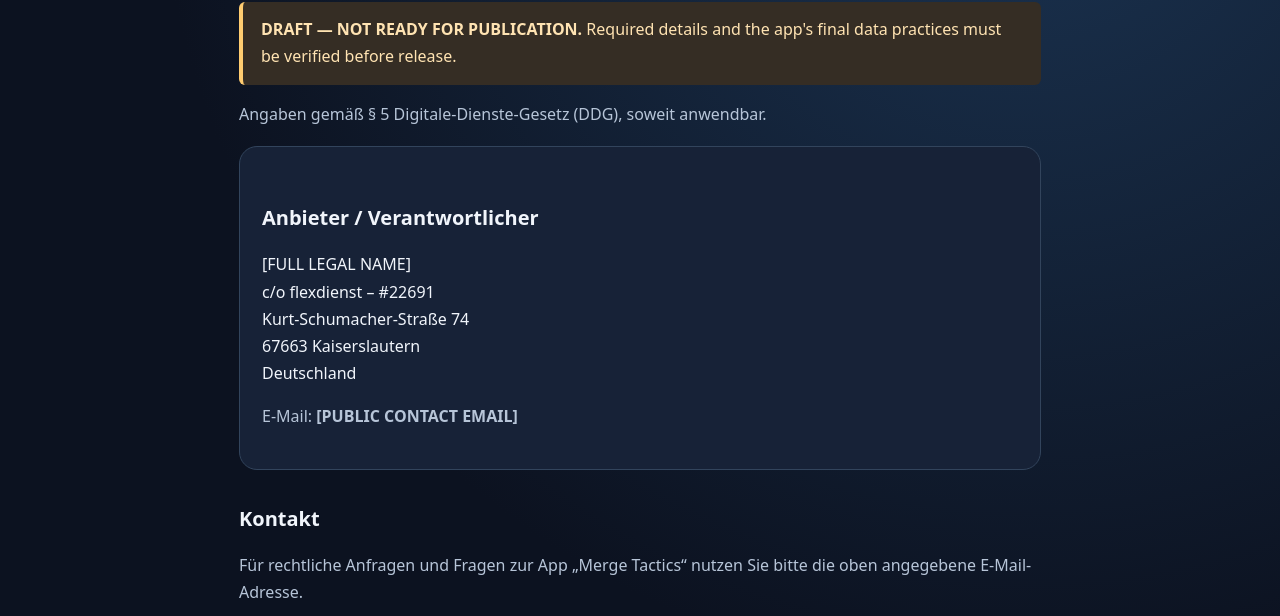
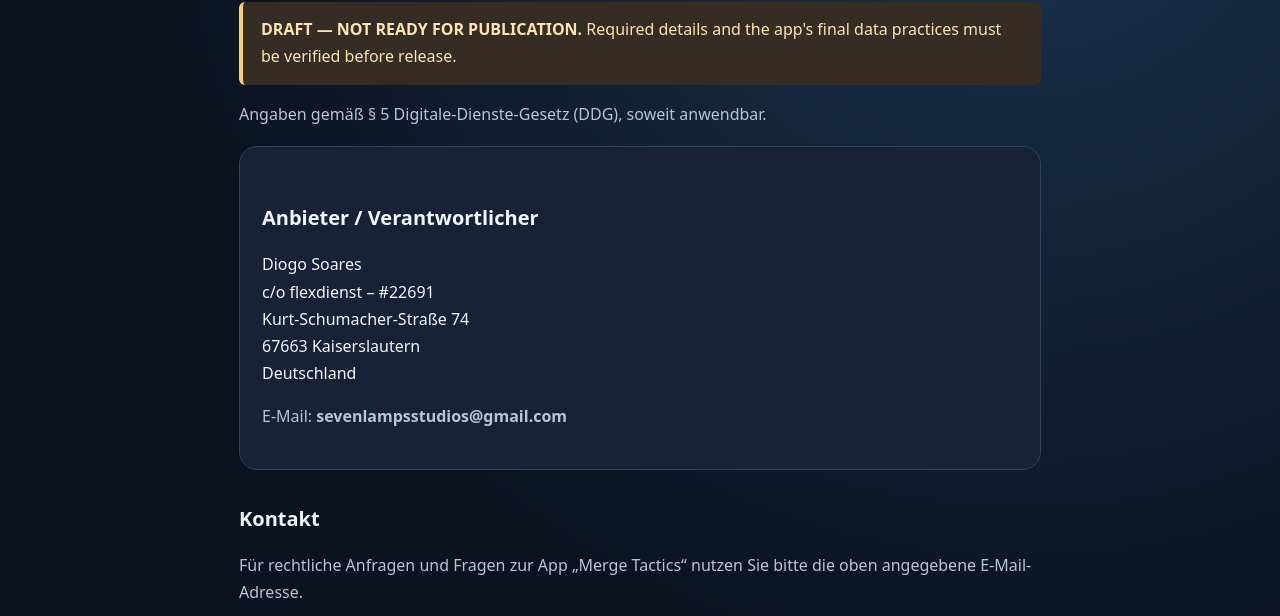
Before and after one commit to Vingator/merge-tactics-legal, a plain HTML site: page impressum.html in a window 1280 px wide. Shown: the part 184-800 px from the top of the page. Drawn offline with Linux system fonts and the light colour scheme.

Commit message:
Add confirmed legal name and contact email to impressum.html

```diff
--- a/impressum.html
+++ b/impressum.html
@@ -1,5 +1,5 @@
-<!doctype html><html lang="en"><head><meta charset="utf-8"><meta name="viewport" content="width=device-width,initial-scale=1"><meta name="robots" content="noindex,nofollow"><title>Impressum | Merge Tactics</title><link rel="stylesheet" href="style.css"></head><body><header><a class="brand" href="index.html">✦ MERGE TACTICS</a><nav aria-label="Main navigation"><a href="index.html">Home</a><a href="impressum.html">Impressum</a><a href="privacy.html">Privacy Policy</a></nav></header><main><h1>Impressum</h1><div class="notice" role="status"><strong>DRAFT — NOT READY FOR PUBLICATION.</strong> Required details and the app's final data practices must be verified before release.</div><p>Angaben gemäß § 5 Digitale-Dienste-Gesetz (DDG), soweit anwendbar.</p><section class="panel"><h2>Anbieter / Verantwortlicher</h2><address>[FULL LEGAL NAME]
+<!doctype html><html lang="en"><head><meta charset="utf-8"><meta name="viewport" content="width=device-width,initial-scale=1"><meta name="robots" content="noindex,nofollow"><title>Impressum | Merge Tactics</title><link rel="stylesheet" href="style.css"></head><body><header><a class="brand" href="index.html">✦ MERGE TACTICS</a><nav aria-label="Main navigation"><a href="index.html">Home</a><a href="impressum.html">Impressum</a><a href="privacy.html">Privacy Policy</a></nav></header><main><h1>Impressum</h1><div class="notice" role="status"><strong>DRAFT — NOT READY FOR PUBLICATION.</strong> Required details and the app's final data practices must be verified before release.</div><p>Angaben gemäß § 5 Digitale-Dienste-Gesetz (DDG), soweit anwendbar.</p><section class="panel"><h2>Anbieter / Verantwortlicher</h2><address>Diogo Soares
 c/o flexdienst – #22691
 Kurt-Schumacher-Straße 74
 67663 Kaiserslautern
-Deutschland</address><p>E-Mail: <strong>[PUBLIC CONTACT EMAIL]</strong></p></section><h2>Kontakt</h2><p>Für rechtliche Anfragen und Fragen zur App „Merge Tactics“ nutzen Sie bitte die oben angegebene E-Mail-Adresse.</p><h2>Weitere Pflichtangaben</h2><p>Gegebenenfalls sind weitere gesetzlich vorgeschriebene Angaben (z. B. Registereintrag, Umsatzsteuer-Identifikationsnummer, Wirtschafts-Identifikationsnummer oder berufsrechtliche Angaben) zu ergänzen, sofern sie auf den Anbieter zutreffen.</p><h2>Hinweis</h2><p>Die genannte Anschrift ist eine Zustell- und Impressumsadresse. Vor Veröffentlichung ist zu prüfen, ob sie für die konkrete Tätigkeit und die anwendbaren gesetzlichen Anforderungen ausreicht.</p></main><footer>Merge Tactics · <a href="impressum.html">Impressum</a> · <a href="privacy.html">Privacy Policy</a></footer></body></html>
+Deutschland</address><p>E-Mail: <strong>sevenlampsstudios@gmail.com</strong></p></section><h2>Kontakt</h2><p>Für rechtliche Anfragen und Fragen zur App „Merge Tactics“ nutzen Sie bitte die oben angegebene E-Mail-Adresse.</p><h2>Weitere Pflichtangaben</h2><p>Gegebenenfalls sind weitere gesetzlich vorgeschriebene Angaben (z. B. Registereintrag, Umsatzsteuer-Identifikationsnummer, Wirtschafts-Identifikationsnummer oder berufsrechtliche Angaben) zu ergänzen, sofern sie auf den Anbieter zutreffen.</p><h2>Hinweis</h2><p>Die genannte Anschrift ist eine Zustell- und Impressumsadresse. Vor Veröffentlichung ist zu prüfen, ob sie für die konkrete Tätigkeit und die anwendbaren gesetzlichen Anforderungen ausreicht.</p></main><footer>Merge Tactics · <a href="impressum.html">Impressum</a> · <a href="privacy.html">Privacy Policy</a></footer></body></html>
```
